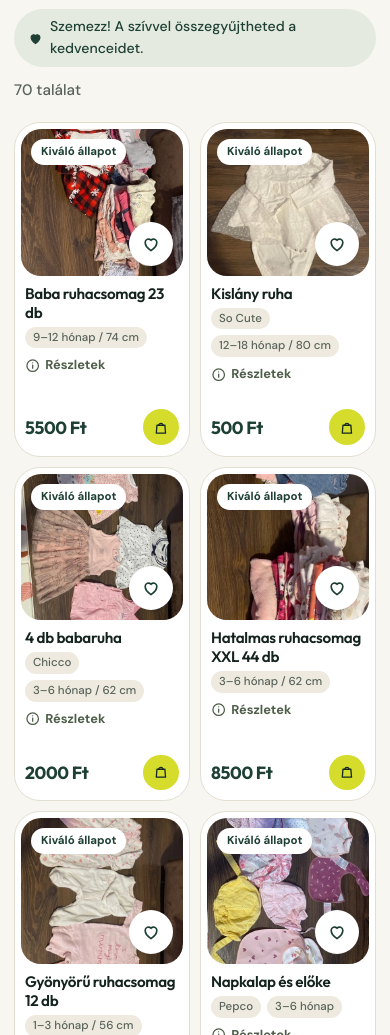
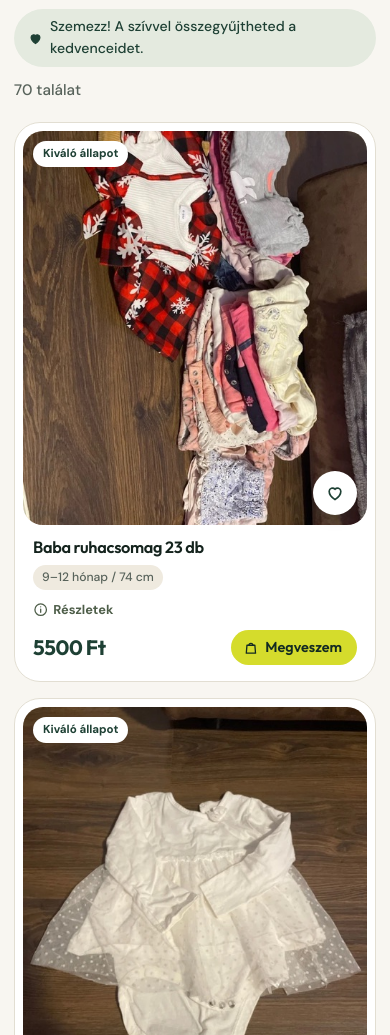
Before and after one commit to iG6500/babaholmi, a plain HTML site: page index.html in a window 390 px wide. Shown: the part 2403-3438 px from the top of the page. Drawn offline with Linux system fonts and the light colour scheme.

Commit message:
Mobil: egy termék képernyőnként, kártyánkénti görgetés-illesztés
Co-Authored-By: Claude Opus 5.5 <noreply@anthropic.com>

```diff
--- a/index.html
+++ b/index.html
@@ -438,18 +438,13 @@ main{padding-block:30px 64px}
 @media (max-width:620px){
   .tools{margin-left:0}
   .count{margin-left:0}
-  .grid{grid-template-columns:repeat(2,1fr);gap:10px}
-  .cardbody{padding:2px 10px 10px;gap:5px}
-  .card-inner{aspect-ratio:10/19}
-  /* gentle row-by-row snapping in the product grid */
+  /* one product per screen, gently snapped card by card */
+  .grid{grid-template-columns:1fr;gap:16px}
+  .card-inner{aspect-ratio:auto;height:min(560px,calc(100svh - 120px))}
+  .pic{flex:1 1 auto;min-height:0}
+  .cardbody{flex:0 0 auto;padding:4px 18px 16px;gap:8px}
   html{scroll-snap-type:y proximity}
-  .grid .card{scroll-snap-align:start;scroll-margin-top:12px}
-  .pic{flex-basis:44%;margin:6px}
-  .cardbody h3{font-size:.95rem}
-  .tag{font-size:.72rem;padding:2px 8px}
-  .price{font-size:1.1rem}
-  .buy-btn span{display:none}
-  .buy-btn{padding:10px}
+  .grid .card{scroll-snap-align:center}
   .stat{padding:16px 12px;border-left:none}
   .stat:first-child{padding-left:12px}
   /* compact, non-sticky filters on phones */
```
